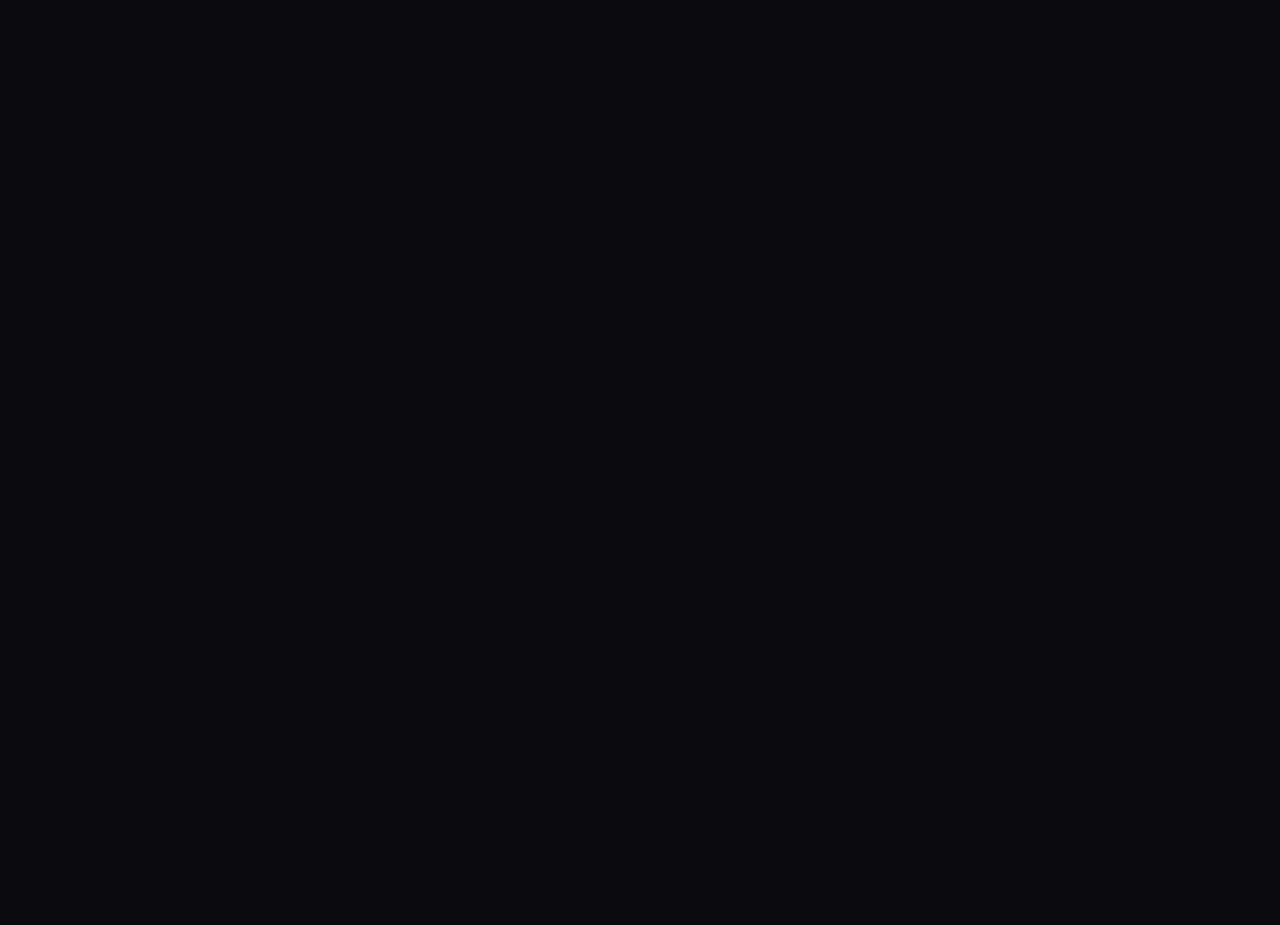
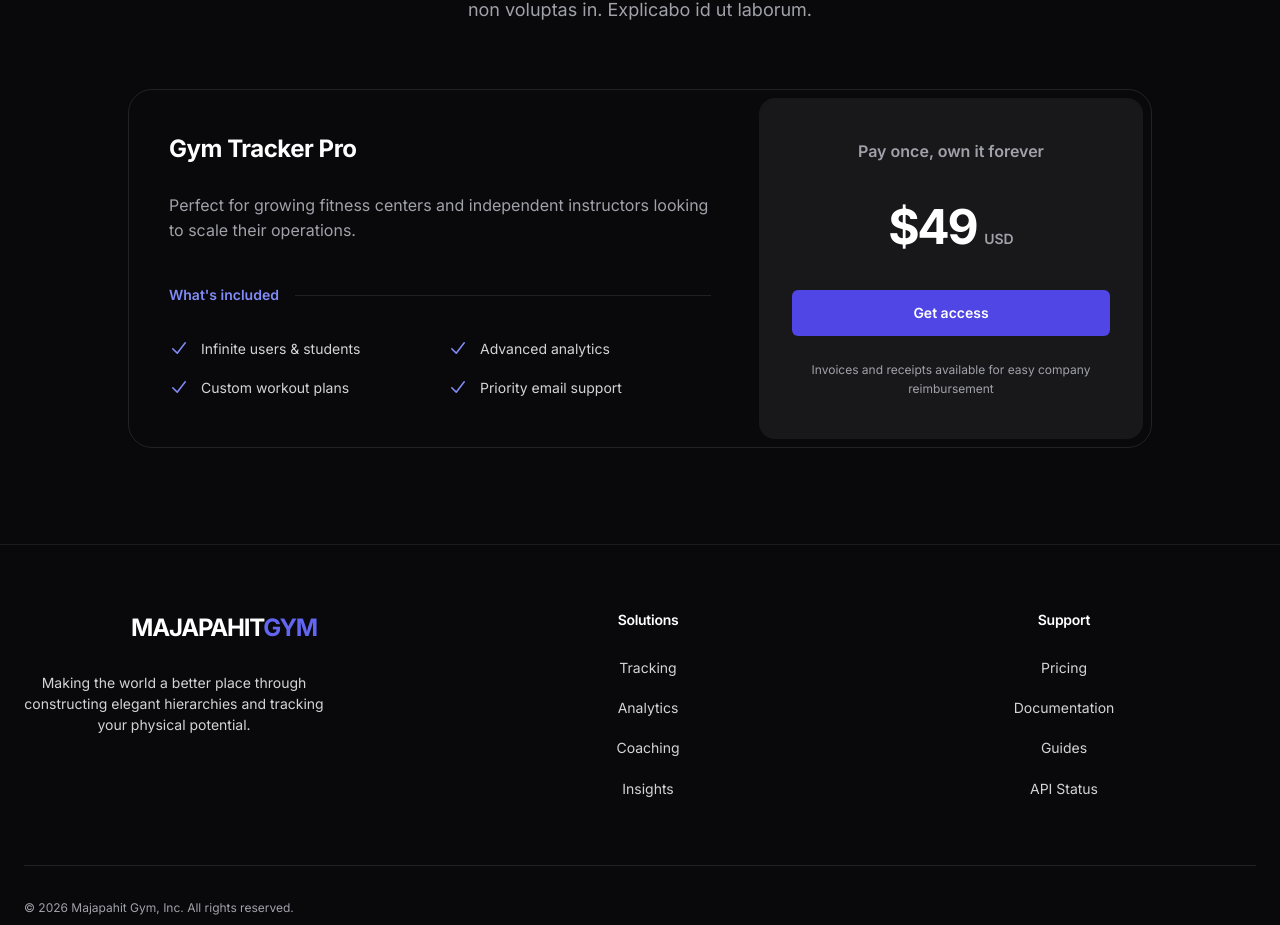
Before and after one commit to agas007/agas007.github.io, a Next.js app: page /gym-tracker in a window 1280 px wide. Shown: the part 1872-2797 px from the top of the page. Before the commit the page ends 1662 px from the top, so only its background shows below. Built offline with nearby package versions, Linux system fonts and the light colour scheme.

Commit message:
feat: Add pricing section and footer to the gym tracker landing page.

```diff
--- a/src/app/gym-tracker/gym.css
+++ b/src/app/gym-tracker/gym.css
@@ -401,3 +401,220 @@
   color: #a1a1aa;
   line-height: 1.5;
 }
+
+/* Pricing Section */
+.gym-landing-pricing {
+  background-color: #09090b; /* zinc-950 */
+  padding: 96px 24px;
+}
+.gym-landing-pricing-inner {
+  max-width: 1280px;
+  margin: 0 auto;
+}
+.gym-landing-pricing-header {
+  text-align: center;
+  max-width: 800px;
+  margin: 0 auto 64px;
+}
+.gym-landing-pricing-header h2 {
+  font-size: 2.25rem;
+  font-weight: 700;
+  color: #fff;
+  margin-bottom: 24px;
+}
+.gym-landing-pricing-header p {
+  font-size: 1.125rem;
+  color: #a1a1aa;
+}
+
+.gym-landing-pricing-card {
+  max-width: 1024px;
+  margin: 0 auto;
+  border-radius: 24px;
+  border: 1px solid rgba(255, 255, 255, 0.1);
+  display: flex;
+  overflow: hidden;
+}
+@media(max-width: 1024px) {
+  .gym-landing-pricing-card { flex-direction: column; }
+}
+.gym-landing-pricing-left {
+  padding: 40px;
+  flex: 1;
+  background-color: transparent;
+}
+.gym-landing-pricing-left h3 {
+  font-size: 1.5rem;
+  font-weight: 700;
+  color: #fff;
+  margin-bottom: 24px;
+}
+.gym-landing-pricing-left p {
+  font-size: 1rem;
+  color: #a1a1aa;
+  margin-bottom: 40px;
+}
+.gym-landing-pricing-included {
+  display: flex;
+  align-items: center;
+  gap: 16px;
+  margin-bottom: 32px;
+}
+.gym-landing-pricing-included h4 {
+  font-size: 0.875rem;
+  font-weight: 600;
+  color: #818cf8;
+}
+.gym-landing-pricing-included .line {
+  flex: 1;
+  height: 1px;
+  background-color: rgba(243, 244, 246, 0.1);
+}
+.gym-landing-pricing-features {
+  display: grid;
+  grid-template-columns: 1fr 1fr;
+  gap: 16px;
+  list-style: none;
+  padding: 0;
+  margin: 0;
+}
+@media(max-width: 640px) {
+  .gym-landing-pricing-features { grid-template-columns: 1fr; }
+}
+.gym-landing-pricing-feature {
+  display: flex;
+  gap: 12px;
+  font-size: 0.875rem;
+  color: #d4d4d8;
+}
+.gym-landing-pricing-feature svg {
+  width: 20px;
+  height: 20px;
+  color: #818cf8;
+  flex-shrink: 0;
+}
+
+.gym-landing-pricing-right {
+  padding: 8px;
+  width: 400px;
+  flex-shrink: 0;
+}
+@media(max-width: 1024px) {
+  .gym-landing-pricing-right { width: 100%; }
+}
+.gym-landing-pricing-right-inner {
+  background-color: #18181b; /* zinc-900 */
+  border-radius: 16px;
+  border: 1px solid rgba(24, 24, 27, 0.05); /* ring-inset ring-gray-900/5 */
+  padding: 40px 32px;
+  text-align: center;
+  height: 100%;
+  display: flex;
+  flex-direction: column;
+  justify-content: center;
+}
+.gym-landing-pricing-right p.pay-once {
+  font-size: 1rem;
+  font-weight: 600;
+  color: #a1a1aa;
+}
+.gym-landing-pricing-right p.price {
+  margin: 24px 0;
+  display: flex;
+  align-items: baseline;
+  justify-content: center;
+  gap: 8px;
+}
+.gym-landing-pricing-right p.price .value {
+  font-size: 3rem;
+  font-weight: 700;
+  color: #fff;
+  letter-spacing: -0.05em;
+}
+.gym-landing-pricing-right p.price .currency {
+  font-size: 0.875rem;
+  font-weight: 600;
+  color: #a1a1aa;
+}
+.gym-landing-pricing-right a.get-access {
+  display: block;
+  width: 100%;
+  background-color: #4f46e5;
+  color: #fff;
+  padding: 12px 16px;
+  border-radius: 6px;
+  font-size: 0.875rem;
+  font-weight: 600;
+  text-decoration: none;
+  transition: background 0.2s;
+  border: none;
+  cursor: pointer;
+  margin-bottom: 24px;
+}
+.gym-landing-pricing-right a.get-access:hover { background-color: #6366f1; }
+.gym-landing-pricing-right p.notes {
+  font-size: 0.75rem;
+  color: #a1a1aa;
+}
+
+/* Footer Section */
+.gym-landing-footer {
+  background-color: #09090b; /* zinc-950 */
+  padding: 64px 24px 32px;
+}
+.gym-landing-footer-inner {
+  max-width: 1280px;
+  margin: 0 auto;
+}
+.gym-landing-footer-grid {
+  display: grid;
+  grid-template-columns: 1fr 2fr;
+  gap: 32px;
+}
+@media(max-width: 1024px) {
+  .gym-landing-footer-grid { grid-template-columns: 1fr; }
+}
+.gym-landing-footer-brand p {
+  font-size: 0.875rem;
+  color: #d4d4d8;
+  margin-top: 24px;
+  line-height: 1.5;
+  max-width: 300px;
+}
+.gym-landing-footer-links {
+  display: grid;
+  grid-template-columns: 1fr 1fr;
+  gap: 32px;
+}
+.gym-landing-footer-col h3 {
+  font-size: 0.875rem;
+  font-weight: 600;
+  color: #fff;
+  margin-bottom: 24px;
+}
+.gym-landing-footer-col ul {
+  list-style: none;
+  padding: 0;
+  margin: 0;
+  display: flex;
+  flex-direction: column;
+  gap: 16px;
+}
+.gym-landing-footer-col a {
+  font-size: 0.875rem;
+  color: #d4d4d8;
+  text-decoration: none;
+  transition: color 0.2s;
+}
+.gym-landing-footer-col a:hover { color: #fff; }
+
+.gym-landing-footer-bottom {
+  margin-top: 64px;
+  padding-top: 32px;
+  border-top: 1px solid rgba(255, 255, 255, 0.1);
+  text-align: left;
+}
+.gym-landing-footer-bottom p {
+  font-size: 0.75rem;
+  color: #a1a1aa;
+}
--- a/src/app/gym-tracker/page.tsx
+++ b/src/app/gym-tracker/page.tsx
@@ -29,6 +29,7 @@
             <a href="/" className="gym-landing-logo">MAJAPAHIT<span>GYM</span></a>
             <div className="gym-landing-menu">
               <a href="#features" className="gym-landing-link">Features</a>
+              <a href="#pricing" className="gym-landing-link">Pricing</a>
               <button onClick={() => setRole('LOGIN')} className="gym-landing-btn">Sign in</button>
             </div>
           </div>
@@ -75,6 +76,96 @@
              </div>
           </div>
         </section>
+
+        <section id="pricing" className="gym-landing-pricing">
+          <div className="gym-landing-pricing-inner">
+            <div className="gym-landing-pricing-header">
+              <h2>Simple no-tricks pricing</h2>
+              <p>Distinctio et nulla eum soluta et neque labore quibusdam. Saepe et quasi iusto modi velit ut non voluptas in. Explicabo id ut laborum.</p>
+            </div>
+            <div className="gym-landing-pricing-card">
+              <div className="gym-landing-pricing-left">
+                <h3>Gym Tracker Pro</h3>
+                <p>Perfect for growing fitness centers and independent instructors looking to scale their operations.</p>
+                <div className="gym-landing-pricing-included">
+                  <h4>What's included</h4>
+                  <div className="line"></div>
+                </div>
+                <ul className="gym-landing-pricing-features">
+                  <li className="gym-landing-pricing-feature">
+                    <svg viewBox="0 0 20 20" fill="currentColor">
+                      <path fillRule="evenodd" d="M16.704 4.153a.75.75 0 01.143 1.052l-8 10.5a.75.75 0 01-1.127.075l-4.5-4.5a.75.75 0 011.06-1.06l3.894 3.893 7.48-9.817a.75.75 0 011.05-.143z" clipRule="evenodd" />
+                    </svg>
+                    Infinite users & students
+                  </li>
+                  <li className="gym-landing-pricing-feature">
+                    <svg viewBox="0 0 20 20" fill="currentColor">
+                      <path fillRule="evenodd" d="M16.704 4.153a.75.75 0 01.143 1.052l-8 10.5a.75.75 0 01-1.127.075l-4.5-4.5a.75.75 0 011.06-1.06l3.894 3.893 7.48-9.817a.75.75 0 011.05-.143z" clipRule="evenodd" />
+                    </svg>
+                    Advanced analytics
+                  </li>
+                  <li className="gym-landing-pricing-feature">
+                    <svg viewBox="0 0 20 20" fill="currentColor">
+                      <path fillRule="evenodd" d="M16.704 4.153a.75.75 0 01.143 1.052l-8 10.5a.75.75 0 01-1.127.075l-4.5-4.5a.75.75 0 011.06-1.06l3.894 3.893 7.48-9.817a.75.75 0 011.05-.143z" clipRule="evenodd" />
+                    </svg>
+                    Custom workout plans
+                  </li>
+                  <li className="gym-landing-pricing-feature">
+                    <svg viewBox="0 0 20 20" fill="currentColor">
+                      <path fillRule="evenodd" d="M16.704 4.153a.75.75 0 01.143 1.052l-8 10.5a.75.75 0 01-1.127.075l-4.5-4.5a.75.75 0 011.06-1.06l3.894 3.893 7.48-9.817a.75.75 0 011.05-.143z" clipRule="evenodd" />
+                    </svg>
+                    Priority email support
+                  </li>
+                </ul>
+              </div>
+              <div className="gym-landing-pricing-right">
+                <div className="gym-landing-pricing-right-inner">
+                  <p className="pay-once">Pay once, own it forever</p>
+                  <p className="price">
+                     <span className="value">$49</span>
+                     <span className="currency">USD</span>
+                  </p>
+                  <a href="#" className="get-access" onClick={(e) => { e.preventDefault(); setRole('LOGIN'); }}>Get access</a>
+                  <p className="notes">Invoices and receipts available for easy company reimbursement</p>
+                </div>
+              </div>
+            </div>
+          </div>
+        </section>
+
+        <footer className="gym-landing-footer">
+          <div className="gym-landing-footer-inner">
+             <div className="gym-landing-footer-grid">
+                <div className="gym-landing-footer-brand">
+                    <a href="/" className="gym-landing-logo">MAJAPAHIT<span>GYM</span></a>
+                    <p>Making the world a better place through constructing elegant hierarchies and tracking your physical potential.</p>
+                </div>
+                <div className="gym-landing-footer-links">
+                   <div className="gym-landing-footer-col">
+                      <h3>Solutions</h3>
+                      <ul>
+                         <li><a href="#">Tracking</a></li>
+                         <li><a href="#">Analytics</a></li>
+                         <li><a href="#">Coaching</a></li>
+                         <li><a href="#">Insights</a></li>
+                      </ul>
+                   </div>
+                   <div className="gym-landing-footer-col">
+                      <h3>Support</h3>
+                      <ul>
+                         <li><a href="#">Pricing</a></li>
+                         <li><a href="#">Documentation</a></li>
+                         <li><a href="#">Guides</a></li>
+                         <li><a href="#">API Status</a></li>
+                      </ul>
+                   </div>
+                </div>
+             </div>
+             <div className="gym-landing-footer-bottom">
+                <p>© 2026 Majapahit Gym, Inc. All rights reserved.</p>
+             </div>
+          </div>
+        </footer>
       </div>
     );
   }
```
